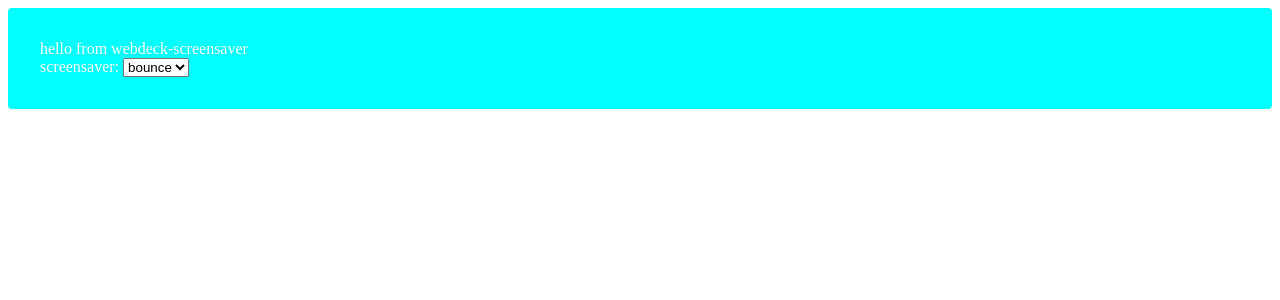
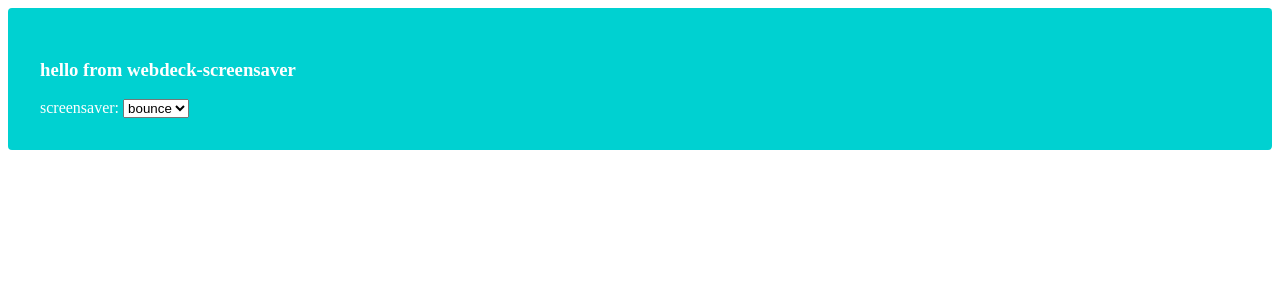
Before and after one commit to Kivylius/webdeck-screensaver, a React app: page / in a window 1280 px wide. Shown: the top 300 px of the page. Built offline with nearby package versions, Linux system fonts and the light colour scheme.

Commit message:
update color

```diff
--- a/src/App.js
+++ b/src/App.js
@@ -33,11 +33,11 @@ const App = ({ config, setConfig }) => {
       style={{
         borderRadius: "4px",
         padding: "2em",
-        backgroundColor: "cyan",
+        backgroundColor: "#00D1D1",
         color: "white",
       }}
     >
-      <div>hello from webdeck-screensaver</div>
+      <h3>hello from webdeck-screensaver</h3>
       <div className="setting">
         <label htmlFor="type">screensaver: </label>
         <select
```
